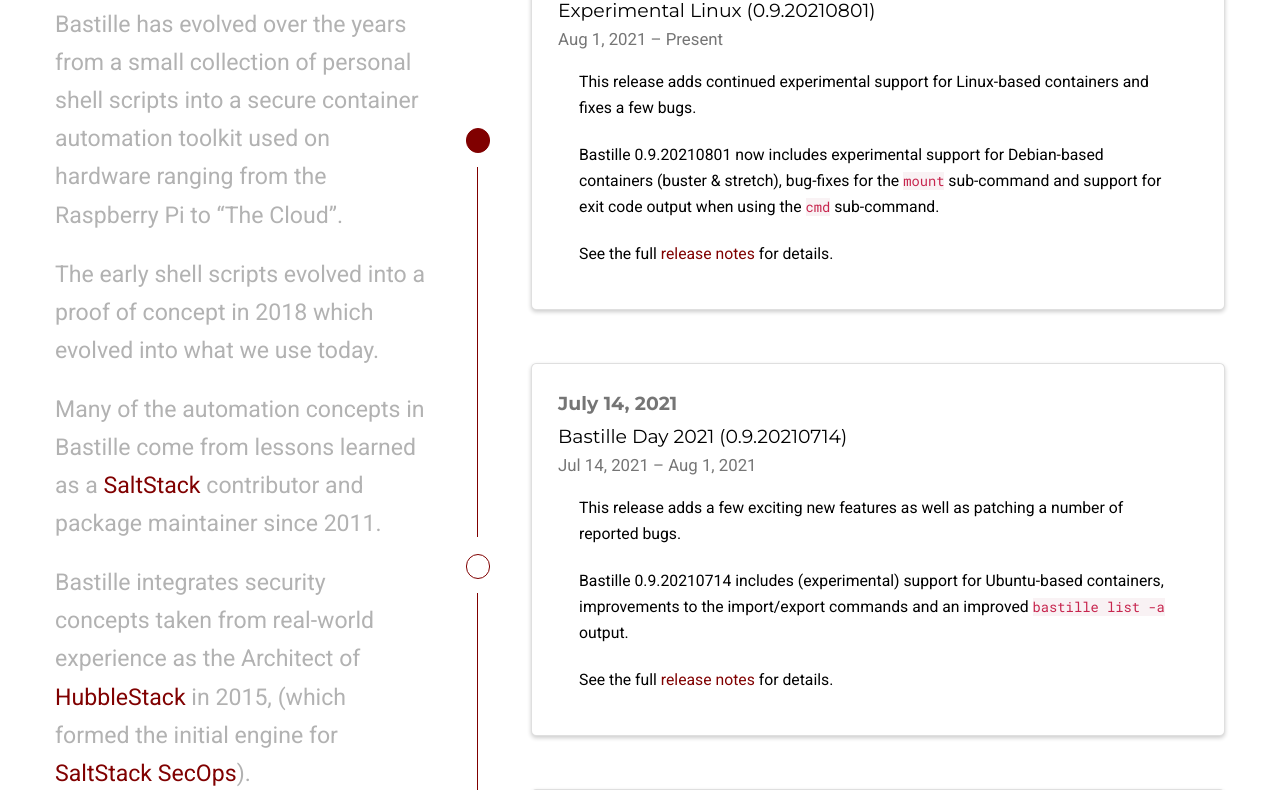
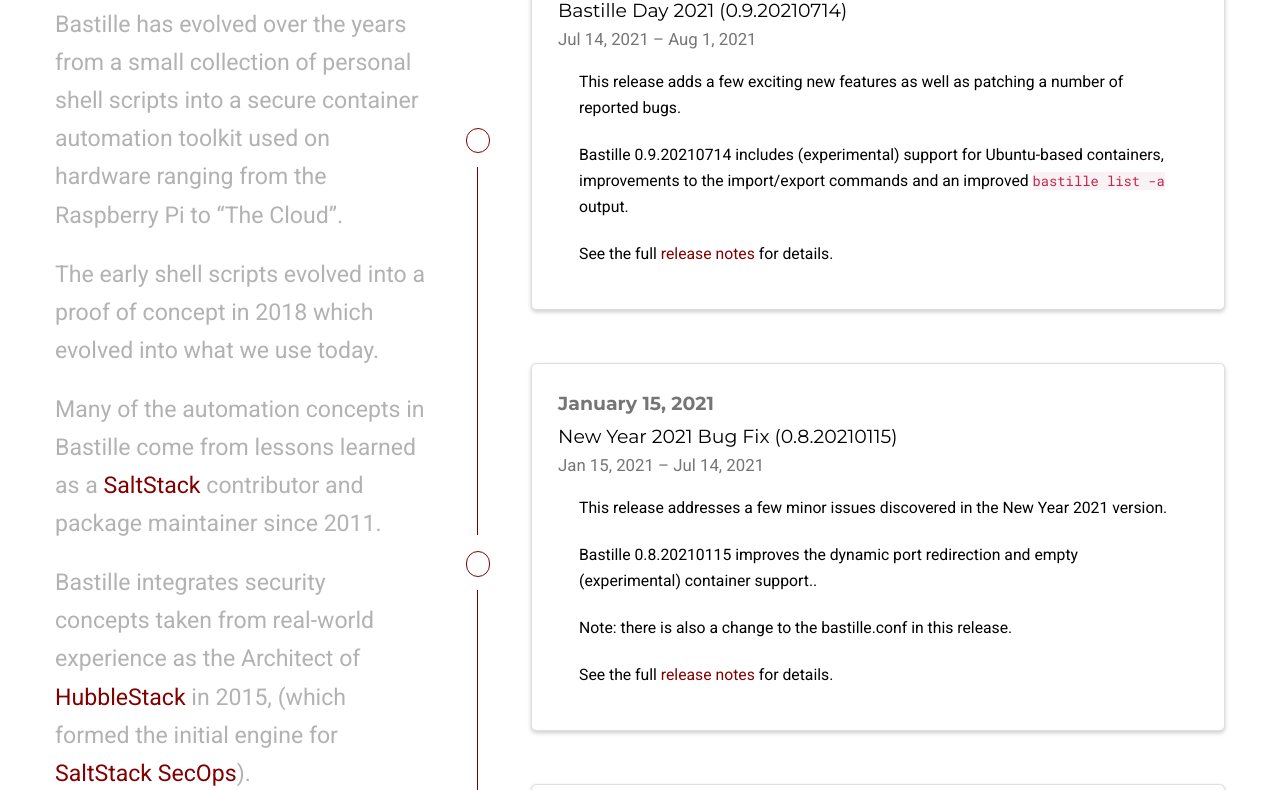
Before and after one commit to BastilleBSD/bastillebsd.github.io, a plain HTML site: page history/index.html in a window 1280 px wide. Shown: the part 194-984 px from the top of the page. Drawn offline with nearby package versions, Linux system fonts and the light colour scheme; some icons are missing.

Commit message:
remove release that didn't get cut

```diff
--- a/history/index.html
+++ b/history/index.html
@@ -496,44 +496,6 @@
       <div class="col-auto text-center flex-column d-none d-sm-flex">
         <div class="row h-50">
           <div class="col ">&nbsp;</div>
-          <div class="col">&nbsp;</div>
-        </div>
-        <div class="m-2">
-          <span class="badge badge-pill border exp-fill">&nbsp;</span>
-        </div>
-        <div class="row h-50">
-          <div class="col border-right">&nbsp;</div>
-          <div class="col">&nbsp;</div>
-        </div>
-      </div>
-
-      <div class="col py-2">
-        <div class="card">
-          <div class="card-body">
-            <h4 class="card-title exp-title text-muted mt-0 mb-1">August 01, 2021</h4>
-            <h4 class="card-title exp-company text-muted my-0"><a href="https://github.com/BastilleBSD/bastille/releases/tag/0.9.20210801" target="_blank" rel="noopener">Experimental Linux (0.9.20210801)</a></h4>
-            <div class="text-muted exp-meta">
-              Aug 1, 2021 –
-
-                Present
-
-
-            </div>
-            <div class="card-text"><p>This release adds continued experimental support for Linux-based containers and fixes a few bugs.</p>
-<p>Bastille 0.9.20210801 now includes experimental support for Debian-based containers (buster &amp; stretch),
-bug-fixes for the <code>mount</code> sub-command and support for exit code output when using the <code>cmd</code> sub-command.</p>
-<p>See the full <a href="https://github.com/BastilleBSD/bastille/releases/tag/0.9.20210801">release notes</a> for details.</p>
-</div>
-          </div>
-        </div>
-      </div>
-    </div>
-
-    <div class="row experience">
-
-      <div class="col-auto text-center flex-column d-none d-sm-flex">
-        <div class="row h-50">
-          <div class="col border-right">&nbsp;</div>
           <div class="col">&nbsp;</div>
         </div>
         <div class="m-2">
```
